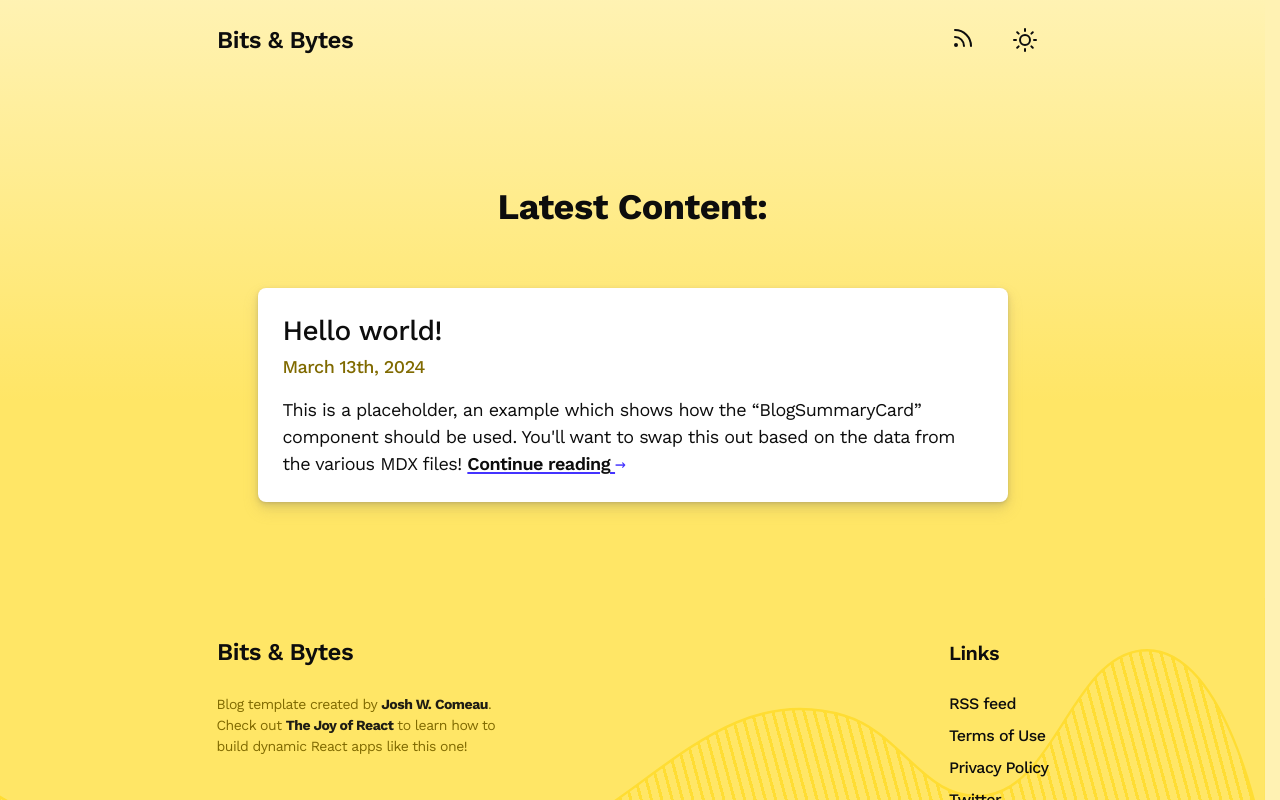
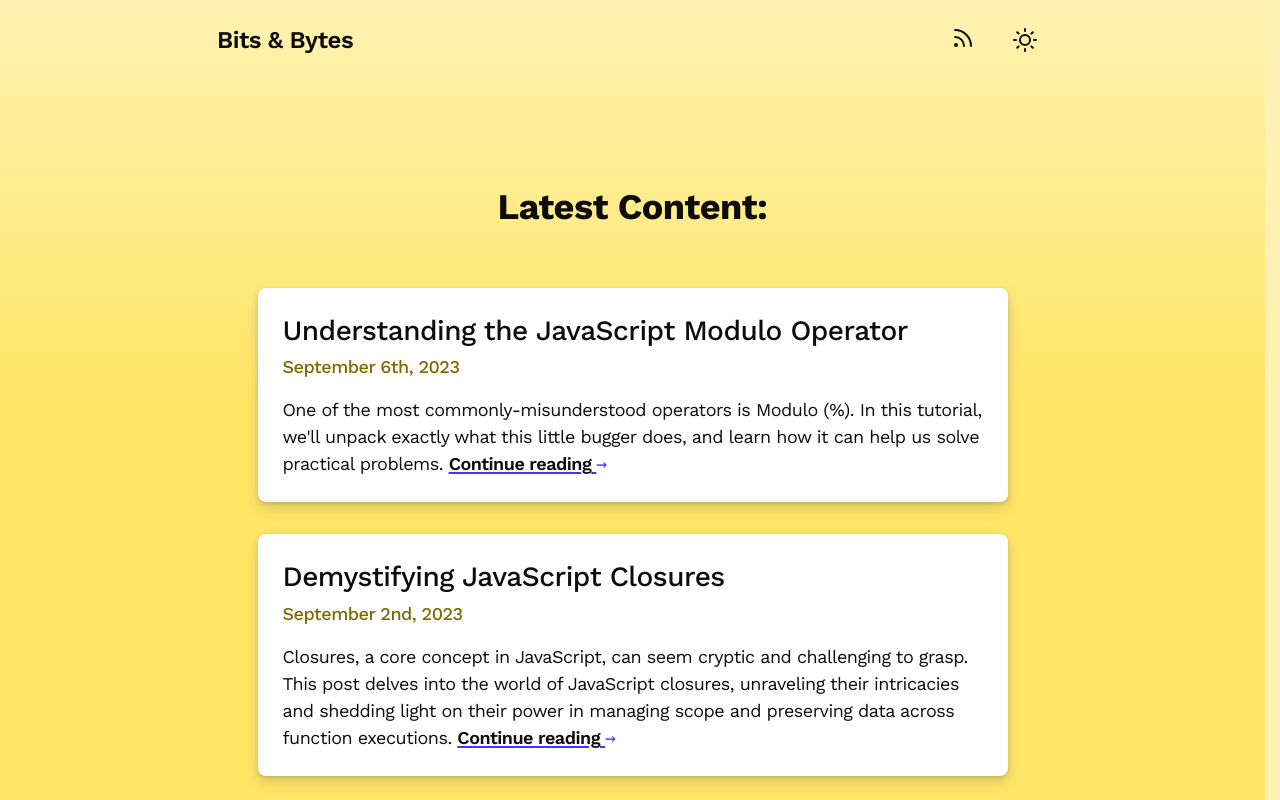
Before and after one commit to christopher-adolphe/joy-of-react, a Next.js app in the folder project-blog/: page / in a window 1280 px wide. Shown: the top 800 px of the page. Built offline with nearby package versions, Linux system fonts and the light colour scheme; a web font is replaced by a local one.

Commit message:
feat: add MDX blog posts to homepage

```diff
--- a/project-blog/src/app/page.js
+++ b/project-blog/src/app/page.js
@@ -1,23 +1,32 @@
 import React from 'react';
+
+import { getBlogPostList } from '@/helpers/file-helpers';
 
 import BlogSummaryCard from '@/components/BlogSummaryCard';
 
 import styles from './homepage.module.css';
 
-function Home() {
+async function Home() {
+  const posts = await getBlogPostList();
+
+  console.log('Home posts: ', posts);
   return (
     <div className={styles.wrapper}>
       <h1 className={styles.mainHeading}>
         Latest Content:
       </h1>
 
-      {/* TODO: Iterate over the data read from the file system! */}
-      <BlogSummaryCard
-        slug="example"
-        title="Hello world!"
-        abstract="This is a placeholder, an example which shows how the “BlogSummaryCard” component should be used. You'll want to swap this out based on the data from the various MDX files!"
-        publishedOn={new Date()}
-      />
+      {
+        posts.map(({ slug, title, abstract, publishedOn }) => (
+          <BlogSummaryCard
+            key={ slug }
+            slug={ slug }
+            title={ title }
+            abstract={ abstract }
+            publishedOn={ publishedOn }
+          />
+        ))
+      }
     </div>
   );
 }
```
